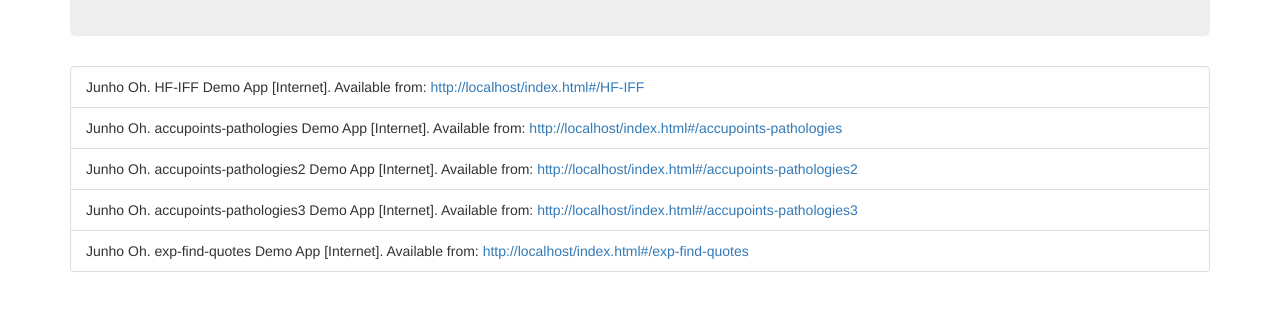
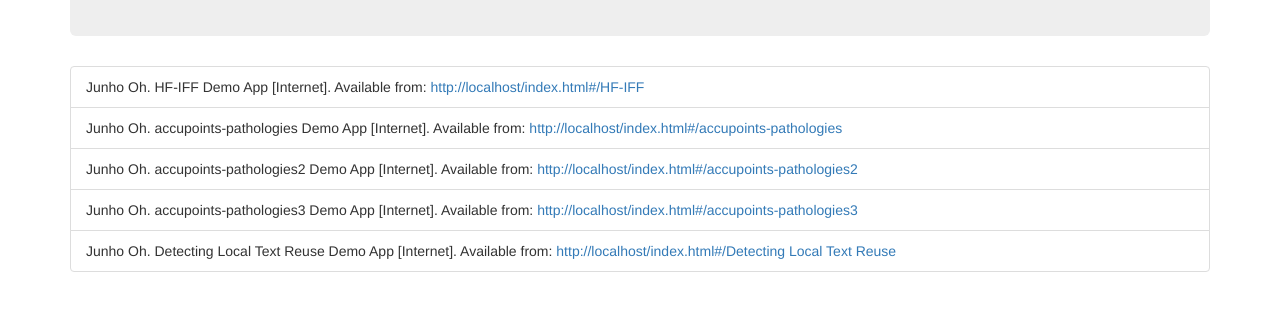
Before and after one commit to pinedance/demo, a plain HTML site: page index.html in a window 1280 px wide. Shown: the part 159-470 px from the top of the page. Drawn offline with nearby package versions, Linux system fonts and the light colour scheme; some packages are replaced by stand-ins of ours.

Commit message:
Update: demo page name

```diff
--- a/index.html
+++ b/index.html
@@ -59,7 +59,7 @@
             'accupoints-pathologies' : 'https://sandbox.mediclassics.kr:3838/2014SymAcuIndependence/',
             'accupoints-pathologies2' : 'https://sandbox.mediclassics.kr:3838/2015SymAcuIndependence/',
             'accupoints-pathologies3' : 'https://sandbox.mediclassics.kr:3838/2016SymAcuIndependence/',
-			'exp-find-quotes' : 'https://pinedance.github.io/demo/detecting-local-text-reuse/동의보감-황제내경소문-텍스트-인용.html',
+			'Detecting Local Text Reuse' : 'https://pinedance.github.io/demo/detecting-local-text-reuse/동의보감-황제내경소문-텍스트-인용.html',
         }}
 
     })
```
